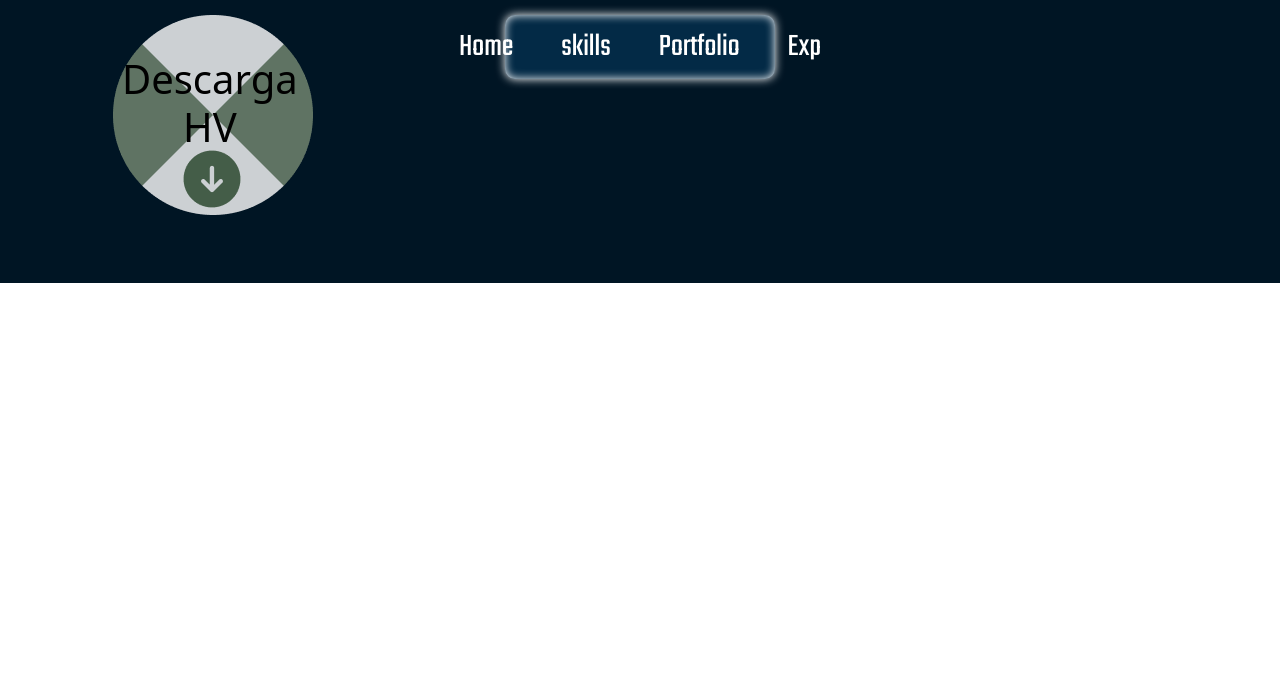
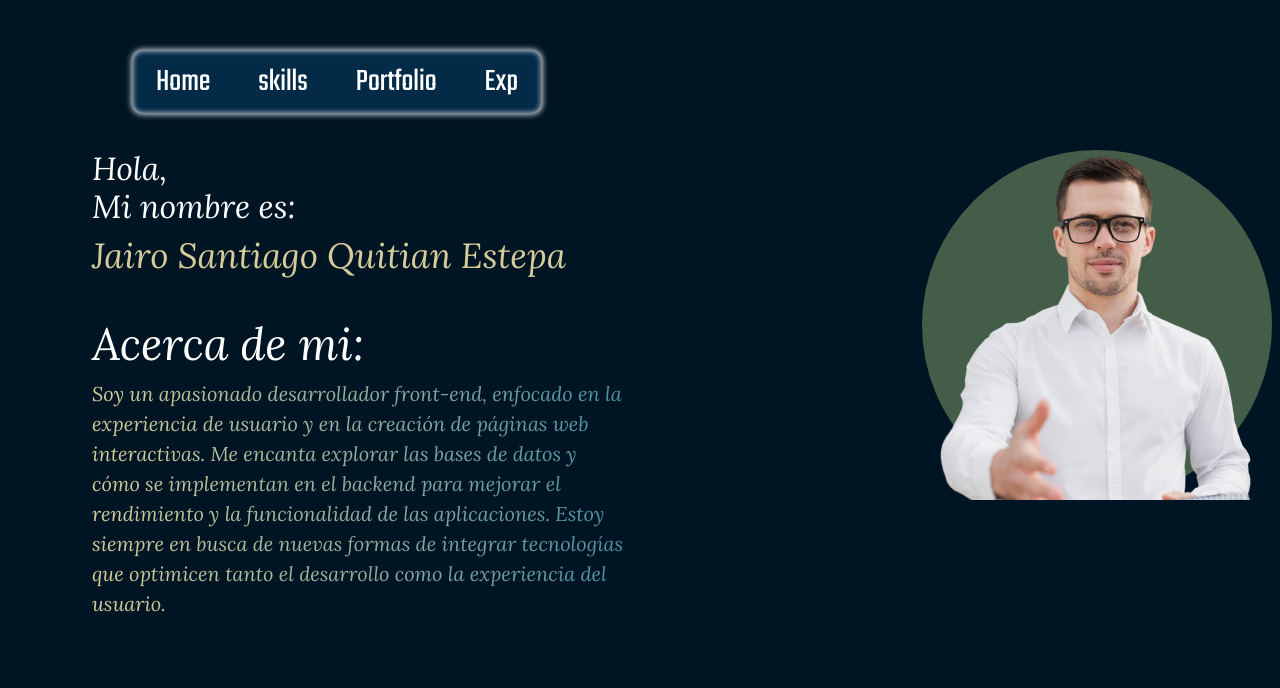
Before and after one commit to Legendaria2/Portafolio, a plain HTML site: page index.html in a window 1280 px wide. Drawn offline with nearby package versions, Linux system fonts and the light colour scheme.

Commit message:
Areglo del navbar y soluciones de errores

```diff
--- a/css/style.css
+++ b/css/style.css
@@ -14,29 +14,40 @@
     padding: 0;
 
 }
-header {
+body{
+    width: 100%;
+    height: 100vh;
+}
+
+h1,h2,h3,h4,h5, p{
+    font-family: "Lora", sans-serif;
+    font-weight: 300;
+}
+
+header{
     background: var(--primary-color-oscuro);
     width: 100%;
-    height: 283px;
+    height: 100vh;
     text-align: center;
     position: absolute;
 }
-header h2 {
-    font-family: var(--primary-letra);
-    color: #fff;
+
+header article{
+    padding: 50px;
 }
+
 header article .navegador{
+    position: fixed;
     background: rgba(3, 42, 70, 1);
-    -webkit-background-composite: blur(4);
-    box-shadow: inset 0 0 10px #fff,0 0 10px #fff;
+    box-shadow: inset 0 0 6px #fff,0 0 6px #fff;
     border-radius: 10px;
-    width: 67%;
     height: 8vh;
-    margin: 15px auto;
     display: flex;
     justify-content: center;
     align-items: center;
-    padding: 10px 60px;
+    /* padding: 10px 60px; */
+    margin: 80 auto;
+    z-index: 99;
 }
 header article .navegador li a{
     color: #fff;
@@ -48,25 +59,43 @@ header article .navegador li a{
 header article .navegador li a:hover{
     color: var(--primary-color-claro);
 }
-header article .descarga {
-    margin-top: 15px;
-}
-header article .descarga .icono{
-    position: relative;
-    top: -160px;
-    left: 14px;
-    bottom: 0;
-    right: -15px;
-}
-header article .descarga .icono img {
-    position: relative;
-    left: -15px;
-    top: -15px;
+
+header article h3{
+    margin-bottom: 40px;
+    color: #D6CC99;
+    font-size: 35px;
 }
 
-header article .descarga h3{
-    margin-left: -35px;
-    font-size: 40px;
-    font-family: var(--primary-letra);
-    color: #000000;
+header article h4{
+    font-size: 45px;
 }
+
+header article p{
+    font-size: 20px;
+}
+
+header article h2, h3, h4, p{
+    color: white;
+    text-align: left;
+    margin-left: 30px;
+}
+
+header article p{
+    background: linear-gradient(90deg, #D6CC99, #498FA3);
+    -webkit-text-fill-color: transparent;
+    -webkit-background-clip: text;
+}
+
+header article .circulo{
+    width: 350px;
+    height: 350px;
+    border-radius: 100%;
+    background: #445d48;
+    z-index: 2;
+    margin-left: 270px;
+}
+
+header article .circulo img{
+
+    z-index: 50;
+}
--- a/index.html
+++ b/index.html
@@ -15,23 +15,12 @@
 
 <body>
   <header>
-    <section class="container-fluid">
+    <section class="container">
       <article class="row">
-        <div class="col-lg-4">
-          <div class="descarga">
-            <img src="img/Group 9.png" alt="">
-            <div class="icono">
-              <h3>Descarga <br> HV</h3>
-              <img src="img/descarga.png" alt="">
-            </div>
-
-            <h2>Hola, <br> Mi nombre es:</h2>
-        </div>
-        </div>
-        <div class="col-lg-4">
+      <div >
         <nav class="navbar navbar-expand-lg navegador">
           <div>
-              <ul class="navbar-nav me-auto mb-2 mb-lg-0">
+            <ul class="navbar-nav me-auto ">
               <li class="nav-item">
                 <a class="nav-link" href="#">Home</a>
               </li>
@@ -48,15 +37,50 @@
           </div>
         </nav>
       </div>
-        <div class="col-lg-4">
+    </article>
+  </section>
+    <section class="container-fluid">
 
+      <article class="row">
+        <div class="col-lg-6">
+          <h2>Hola, <br> Mi nombre es:</h2> <h3>Jairo Santiago Quitian Estepa</h3>
+
+          <h4>
+            Acerca de mi:
+          </h4>
+          <p>Soy un apasionado desarrollador front-end, enfocado en la experiencia de usuario y en la creación de páginas web interactivas. Me encanta explorar las bases de datos y cómo se implementan en el backend para mejorar el rendimiento y la funcionalidad de las aplicaciones. Estoy siempre en busca de nuevas formas de integrar tecnologías que optimicen tanto el desarrollo como la experiencia del usuario.</p>
+        </div>
+        <div class="col-lg-6">
+          <div class="circulo">
+            <img src="img/pose 1.png" alt="">
+          </div>
         </div>
       </article>
     </section>
   </header>
+  <main>
+
+  </main>
 
 
 
+
+
+
+
+
+  <footer>
+    <section class="container-fluid">
+      <div class="descarga">
+        <img src="img/Group 9.png" alt="">
+        <div class="icono">
+          <h3>Descarga <br> HV</h3>
+          <img src="img/descarga.png" alt="">
+        </div>
+
+    </section>
+
+  </footer>
   <script src="https://cdn.jsdelivr.net/npm/bootstrap@5.3.3/dist/js/bootstrap.bundle.min.js"
     integrity="sha384-YvpcrYf0tY3lHB60NNkmXc5s9fDVZLESaAA55NDzOxhy9GkcIdslK1eN7N6jIeHz"
     crossorigin="anonymous"></script>
```
Also changed, not shown: img/pose 1.png (added). Lines whose indentation alone changed are shown as unchanged.
